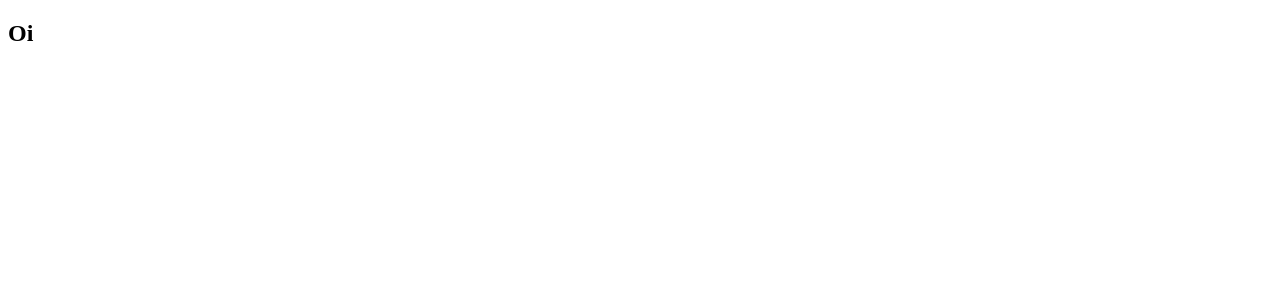
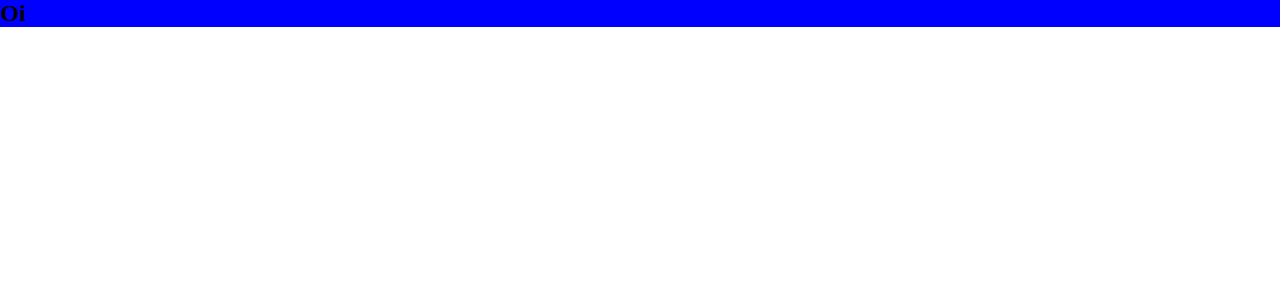
Before and after one commit to Matheus351/landing-pages-react, a React (Create React App) app: page / in a window 1280 px wide. Shown: the top 300 px of the page. Built offline with nearby package versions, Linux system fonts and the light colour scheme.

Commit message:
configurando styled-components

```diff
--- a/src/index.jsx
+++ b/src/index.jsx
@@ -1,10 +1,16 @@
 import React from 'react';
 import ReactDOM from 'react-dom/client';
 import Home from './templates/Home/App';
+import { GlobalStyle } from './styles/globalStyles';
+import { ThemeProvider } from 'styled-components';
+import { theme } from './styles/theme';
 
 const root = ReactDOM.createRoot(document.getElementById('root'));
 root.render(
   <React.StrictMode>
-    <Home />
+    <ThemeProvider theme={{ theme }}>
+      <Home />
+      <GlobalStyle />
+    </ThemeProvider>
   </React.StrictMode>,
 );
--- /dev/null
+++ b/src/styles/globalStyles.js
@@ -0,0 +1,8 @@
+import { createGlobalStyle } from 'styled-components';
+
+export const GlobalStyle = createGlobalStyle`
+ *{
+  margin:0;
+  padding:0;
+ }
+`;
--- /dev/null
+++ b/src/styles/theme.js
@@ -0,0 +1,7 @@
+export const theme = {
+  colors: {
+    mainBg: 'cyan',
+    secondaryBg: 'grey',
+  },
+  fonts: {},
+};
--- a/src/templates/Home/App.js
+++ b/src/templates/Home/App.js
@@ -1,9 +1,12 @@
+import * as Styled from './styles';
+
 function Home() {
   return (
     <div className="App">
-      <h2>Oi</h2>
+      <Styled.Wrapper background="blue">
+        <h2>Oi</h2>
+      </Styled.Wrapper>
     </div>
   );
 }
-
 export default Home;
--- /dev/null
+++ b/src/templates/Home/styles.js
@@ -0,0 +1,7 @@
+import styled, { css } from 'styled-components';
+
+export const Wrapper = styled.div`
+  ${({ background }) => css`
+    background: ${background};
+  `}
+`;
```
Also changed, not shown: 1 other file (tests, documents, lock files or other folders).
